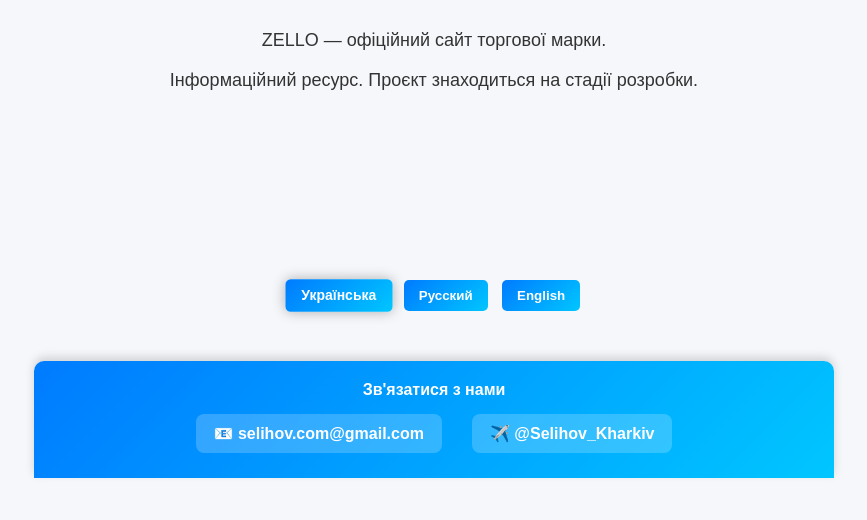
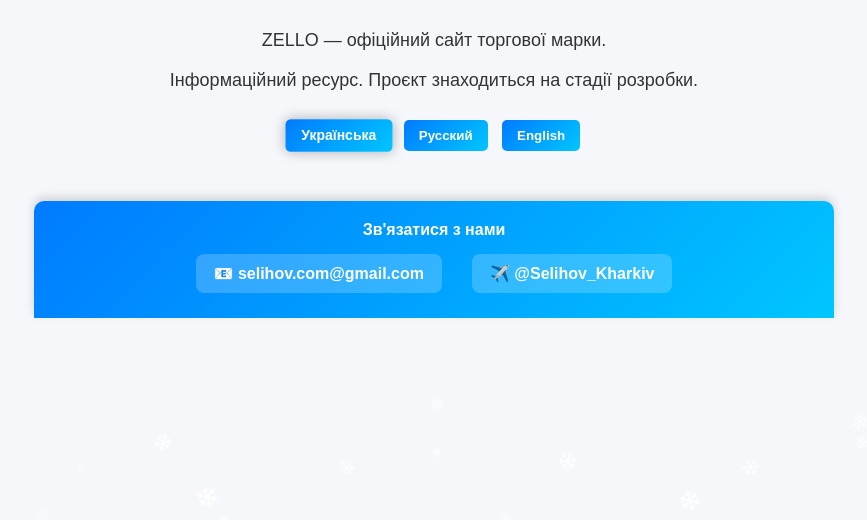
Before and after one commit to selihovcom/Test, a plain HTML site: page index.html in a window 1280 px wide. Shown: the whole page, without its empty margins (206-1073 px from the left). Drawn offline with Linux system fonts and the light colour scheme.

Commit message:
Update index.html

```diff
--- a/index.html
+++ b/index.html
@@ -13,6 +13,8 @@
       text-align: center;
       background-color: #f5f7fa;
       color: #333;
+      position: relative;
+      overflow-x: hidden;
     }
     header {
       margin-bottom: 30px;
@@ -44,6 +46,7 @@
       font-size: 18px;
       margin: 10px 0;
     }
+    .hidden { display:none; }
     footer {
       margin-top: 50px;
       padding: 20px;
@@ -70,15 +73,29 @@
       transform: scale(1.05);
     }
     @media (max-width: 500px) {
-      footer div {
-        flex-direction: column;
-      }
+      footer div { flex-direction: column; }
+    }
+    /* Снежинки */
+    .snowflake {
+      position: fixed;
+      top: -10px;
+      z-index: 9999;
+      user-select: none;
+      pointer-events: none;
+      color: #fff;
+      font-size: 1em;
+      opacity: 0.8;
+      animation-name: fall;
+      animation-timing-function: linear;
+    }
+    @keyframes fall {
+      0% { transform: translateY(0) rotate(0deg); }
+      100% { transform: translateY(100vh) rotate(360deg); }
     }
   </style>
 </head>
 <body>
   <header>
-    <!-- Контейнер для текста -->
     <div id="text-container">
       <p data-lang="uk"></p>
       <p data-lang="uk"></p>
@@ -87,8 +104,6 @@
       <p data-lang="en" class="hidden"></p>
       <p data-lang="en" class="hidden"></p>
     </div>
-
-    <!-- Переключатель языков -->
     <div class="lang-switch">
       <button class="active" onclick="switchLang('uk', this)">Українська</button>
       <button onclick="switchLang('ru', this)">Русский</button>
@@ -105,6 +120,7 @@
   </footer>
 
   <script>
+    // Тексты для языков
     const texts = {
       uk: [
         "ZELLO — офіційний сайт торгової марки.",
@@ -134,12 +150,10 @@
     }
 
     function switchLang(lang, btn) {
-      // Подсветка кнопки
       document.querySelectorAll('.lang-switch button').forEach(b => b.classList.remove('active'));
       btn.classList.add('active');
 
-      // Пишем текст с эффектом печатной машинки
-      const elements = document.querySelectorAll(`#text-container p`);
+      const elements = document.querySelectorAll('#text-container p');
       texts[lang].forEach((txt, idx) => {
         elements[idx].classList.remove('hidden');
         typeWriter(elements[idx], txt);
@@ -148,9 +162,8 @@
       // Скрываем остальные
       const otherLangs = Object.keys(texts).filter(l => l !== lang);
       otherLangs.forEach(l => {
-        const indices = Object.keys(texts[l]);
-        indices.forEach((_, idx) => {
-          const el = elements[idx + Object.keys(texts[lang]).length]; // смещение
+        texts[l].forEach((_, idx) => {
+          const el = elements[idx + texts[lang].length];
           if(el) el.classList.add('hidden');
         });
       });
@@ -158,6 +171,23 @@
 
     // Инициализация по умолчанию
     switchLang('uk', document.querySelector('.lang-switch button.active'));
+
+    // Снежинки
+    const now = new Date();
+    const month = now.getMonth() + 1; // 1-12
+    if(month === 12 || month === 1 || month === 2){
+      const snowCount = 50;
+      for(let i=0; i<snowCount; i++){
+        const snow = document.createElement('div');
+        snow.className = 'snowflake';
+        snow.style.left = Math.random() * 100 + 'vw';
+        snow.style.fontSize = 10 + Math.random() * 20 + 'px';
+        snow.style.animationDuration = 5 + Math.random() * 5 + 's';
+        snow.style.opacity = 0.5 + Math.random()*0.5;
+        snow.innerHTML = '❄';
+        document.body.appendChild(snow);
+      }
+    }
   </script>
 </body>
 </html>
```
